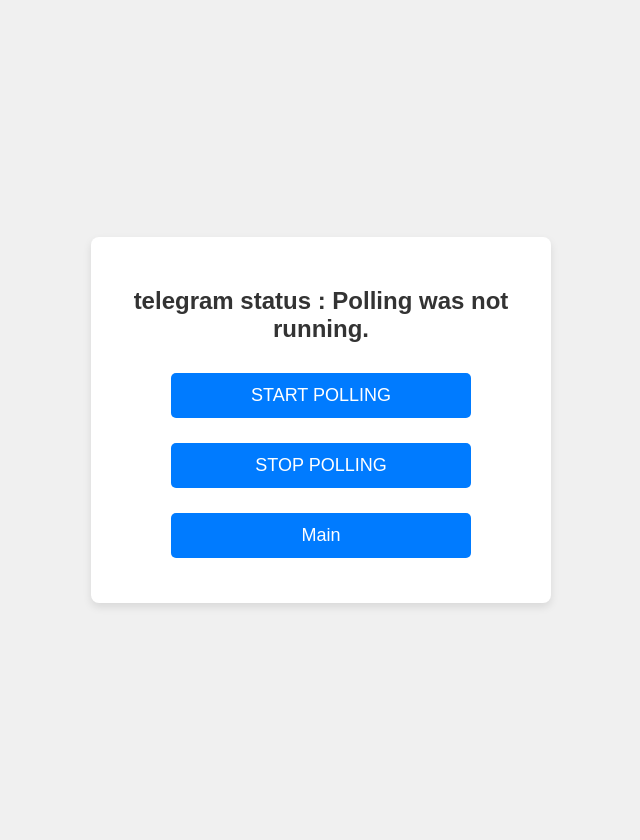
After one commit to mlnotes2718/sctp-dsai-ft1-mod5n6-polling, a Flask app: page /stop_polling in a window 1280 px wide. The commit adds this page. Shown: the whole page, without its empty margins (319-959 px from the left). Run offline with Flask 3, Linux system fonts and the light colour scheme.

Commit message:
modify changes to polling

```diff
--- a/app.py
+++ b/app.py
@@ -1,11 +1,41 @@
 from flask import Flask, render_template, request
 import joblib
 from groq import Groq
+import os
+import dotenv
+from telegram.ext import Updater, MessageHandler, Filters
 
-import os
+dotenv.load_dotenv()
 
 TELEGRAM_BOT_TOKEN = os.getenv("TELEGRAM_BOT_TOKEN")
 
+telegram_app = None
+polling_thread = None
+# Initialize Groq client once
+groq_client = Groq()
+updater = None  # Global updater variable
+
+###############################################################
+### Function for Telegram bot polling
+###############################################################
+def handle_message(update, context):
+    query = update.message.text
+    #print(f"You said: {query}")
+    completion = groq_client.chat.completions.create(
+        model="llama-3.1-8b-instant",
+        messages=[
+            {
+                "role": "user",
+                "content": query
+            } # type: ignore
+        ]
+    )
+    #print(f"Bot reply: {completion.choices[0].message.content}")
+    update.message.reply_text(completion.choices[0].message.content)
+###############################################################
+
+
+# Initialize Flask app
 app = Flask(__name__)
 
 @app.route("/",methods=["GET","POST"])
@@ -33,7 +63,7 @@
             {
                 "role": "user",
                 "content": q
-            }
+            } # type: ignore
         ]
     )
     return(render_template("llama_reply.html",r=completion.choices[0].message.content))
@@ -53,7 +83,7 @@
             {
                 "role": "user",
                 "content": q
-            }
+            } # type: ignore
         ]
     )
     return(render_template("deepseek_reply.html",r=completion_ds.choices[0].message.content))
@@ -64,7 +94,7 @@
 
 @app.route("/prediction",methods=["GET","POST"])
 def prediction():
-    q = float(request.form.get("q"))
+    q = float(request.form.get("q")) # type: ignore
     # load model
     model = joblib.load("dbs.jl")
     # make prediction
@@ -73,65 +103,38 @@
 
 import requests
 
-@app.route("/telegram",methods=["GET","POST"])
-def telegram():
-    domain_url = 'https://dsat-ft1.onrender.com'
-    # The following line is used to delete the existing webhook URL for the Telegram bot
-    delete_webhook_url = f"https://api.telegram.org/bot{TELEGRAM_BOT_TOKEN}/deleteWebhook"
-    requests.post(delete_webhook_url, json={"url": domain_url, "drop_pending_updates": True})
-    # Set the webhook URL for the Telegram bot
-    set_webhook_url = f"https://api.telegram.org/bot{TELEGRAM_BOT_TOKEN}/setWebhook?url={domain_url}/webhook"
-    webhook_response = requests.post(set_webhook_url, json={"url": domain_url, "drop_pending_updates": True})
-    if webhook_response.status_code == 200:
-        # set status message
-        status = "The telegram bot is running."
+
+###############################################################
+### Telegram Flask routes
+###############################################################
+@app.route("/telegram_polling", methods=["GET", "POST"])
+def telegram_polling():
+    return render_template("telegram_polling.html", r="Telegram polling not started.")
+
+@app.route("/start_polling", methods=["GET", "POST"])
+def start_polling():
+    global updater
+    if updater is None:
+        updater = Updater(TELEGRAM_BOT_TOKEN, use_context=True) # type: ignore
+        dp = updater.dispatcher
+        dp.add_handler(MessageHandler(Filters.text & ~Filters.command, handle_message)) # type: ignore
+        updater.start_polling(drop_pending_updates=True)
+        status = "Telegram polling started."
     else:
-        status = "Failed to start the telegram bot."
-    return(render_template("telegram.html", r=status))
+        status = "Polling already running."
+    return render_template("telegram_polling.html", r=status)
 
-@app.route("/stop_telegram",methods=["GET","POST"])
-def stop_telegram():
-    domain_url = 'https://dsat-ft1.onrender.com'
-    # The following line is used to delete the existing webhook URL for the Telegram bot
-    delete_webhook_url = f"https://api.telegram.org/bot{TELEGRAM_BOT_TOKEN}/deleteWebhook"
-    webhook_response = requests.post(delete_webhook_url, json={"url": domain_url, "drop_pending_updates": True})
-    # Set the webhook URL for the Telegram bot
-    if webhook_response.status_code == 200:
-        # set status message
-        status = "The telegram bot has stop."
+@app.route("/stop_polling", methods=["GET", "POST"])
+def stop_polling():
+    global updater
+    if updater:
+        updater.stop()
+        updater = None
+        status = "Telegram polling stopped."
     else:
-        status = "Failed to stop the telegram bot."
-    return(render_template("stop_telegram.html", r=status))
-
-@app.route("/webhook",methods=["GET","POST"])
-def webhook():
-    # This endpoint will be called by Telegram when a new message is received
-    update = request.get_json()
-    if "message" in update and "text" in update["message"]:
-        # Extract the chat ID and message text from the update
-        chat_id = update["message"]["chat"]["id"]
-        query = update["message"]["text"]
-
-        # Pass the query to the Groq model
-        client = Groq()
-        completion_ds = client.chat.completions.create(
-            model="deepseek-r1-distill-llama-70b",
-            messages=[
-                {
-                    "role": "user",
-                    "content": query
-                }
-            ]
-        )
-        response_message = completion_ds.choices[0].message.content
-
-        # Send the response back to the Telegram chat
-        send_message_url = f"https://api.telegram.org/bot{TELEGRAM_BOT_TOKEN}/sendMessage"
-        requests.post(send_message_url, json={
-            "chat_id": chat_id,
-            "text": response_message
-        })
-    return('ok', 200)
+        status = "Polling was not running."
+    return render_template("telegram_polling.html", r=status)
+###############################################################
 
 if __name__ == "__main__":
     app.run()
--- a/requirements.txt
+++ b/requirements.txt
@@ -4,3 +4,4 @@
 scikit-learn
 groq
 requests
+python-telegram-bot==13.15
--- /dev/null
+++ b/templates/telegram_polling.html
@@ -0,0 +1,20 @@
+<head>
+    <meta name="viewport"
+        content="width=device-width, initial-scale=1.0">
+    <link rel="stylesheet" href="{{ url_for('static',
+        filename='styles.css') }}">
+</head>
+<body>
+    <div class="container">
+        <h2>telegram status : {{r}}</h2>
+        <form action="/start_polling" method="post">
+            <input type="submit" value="START POLLING">
+        </form>
+        <form action="/stop_polling" method="post">
+            <input type="submit" value="STOP POLLING">
+        </form>
+        <form action="/main" method="post">
+            <input type="submit" value="Main">
+        </form>
+    </div>
+</body>
```
Also changed, not shown: templates/main.html (+2 -5 lines), 1 other file.
